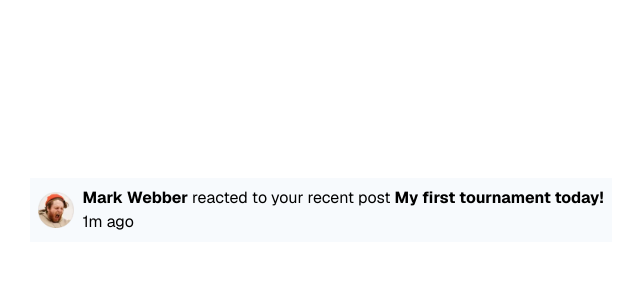
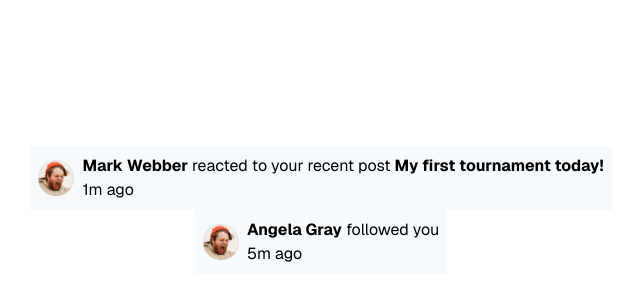
Before and after one commit to TheMcnafaha/fe-notifications-page, a Next.js app: page / in a window 1280 px wide. Shown: the part 190-490 px from the top of the page, without its empty margins (319-959 px from the left). Built offline with nearby package versions, Linux system fonts and the light colour scheme.

Commit message:
refactor(notifications): adds containers for bg color

```diff
--- /dev/null
+++ b/src/app/components/notifiaction-seen-container.tsx
@@ -0,0 +1,17 @@
+import { ReactNode } from "react";
+
+type NotificationSeenContainerProps = {
+  seen: boolean;
+  children: ReactNode;
+};
+export function NotificationSeenContainer(
+  props: NotificationSeenContainerProps,
+) {
+  return (
+    <div
+      className={`flex items-center gap-2 p-2 ${props.seen ? "" : "bg-very-ligth-grayish-blue"}`}
+    >
+      {props.children}
+    </div>
+  );
+}
--- a/src/app/components/notification-manager.tsx
+++ b/src/app/components/notification-manager.tsx
@@ -1,7 +1,9 @@
 "use client";
 
+import { NotificationSeenContainer } from "./notifiaction-seen-container";
 import {
   ReactionNotification,
+  SimpleNotification,
   SimpleNotificationObj,
   type ReactionNotificationObj,
 } from "./notifications";
@@ -9,19 +11,26 @@ import {
 type NotificationProps =
   | { notification: ReactionNotificationObj }
   | { notification: SimpleNotificationObj };
-function NotificationManager({ notification }: NotificationProps) {
+function NotificationManager(props: NotificationProps) {
+  return (
+    <NotificationSeenContainer seen={props.notification.seen}>
+      {getCorrectNotification(props)}
+    </NotificationSeenContainer>
+  );
+}
+
+function getCorrectNotification({ notification }: NotificationProps) {
   const { type } = notification;
   switch (type) {
     case "reaction":
-      console.log(notification);
-
       return <ReactionNotification notification={notification} />;
 
+    case "simple":
+      return <SimpleNotification notification={notification} />;
     default:
       return null;
   }
 }
-
 export function AllNotifications() {
   const reactionMark: ReactionNotificationObj = {
     userName: "Mark Webber",
@@ -38,6 +47,7 @@ export function AllNotifications() {
     seen: false,
     event: "followed you",
     imgUrl: "/images/avatar-mark-webber.webp",
+    timeStamp: "5m",
     type: "simple",
   };
   return (
--- a/src/app/components/notifications.tsx
+++ b/src/app/components/notifications.tsx
@@ -1,10 +1,13 @@
 "use client";
+
+import { NotificationSeenContainer } from "./notifiaction-seen-container";
 
 export type SimpleNotificationObj = {
   userName: string;
   seen: boolean;
   event: string;
   imgUrl: string;
+  timeStamp: string;
   type: "simple";
 };
 
@@ -32,9 +35,7 @@ export function ReactionNotification({
 }) {
   const { userName, seen, event, imgUrl, post, timeStamp } = notification;
   return (
-    <div
-      className={`flex items-center gap-2 p-2 ${seen ? "" : "bg-very-ligth-grayish-blue"}`}
-    >
+    <>
       <img
         className="h-9 w-9"
         src={imgUrl}
@@ -50,6 +51,31 @@ export function ReactionNotification({
         </div>
         <div>{`${timeStamp} ago`}</div>
       </div>
-    </div>
+    </>
   );
 }
+
+export function SimpleNotification({
+  notification,
+}: {
+  notification: SimpleNotificationObj;
+}) {
+  const { userName, seen, event, imgUrl, timeStamp } = notification;
+  return (
+    <>
+      <img
+        className="h-9 w-9"
+        src={imgUrl}
+        alt={`profile picture of ${userName}`}
+      />
+      <div>
+        <div>
+          <span className="font-bold">{userName}</span>
+          {` ${event} `}
+          <a href="/" className="font-bold"></a>
+        </div>
+        <div>{`${timeStamp} ago`}</div>
+      </div>
+    </>
+  );
+}
```
